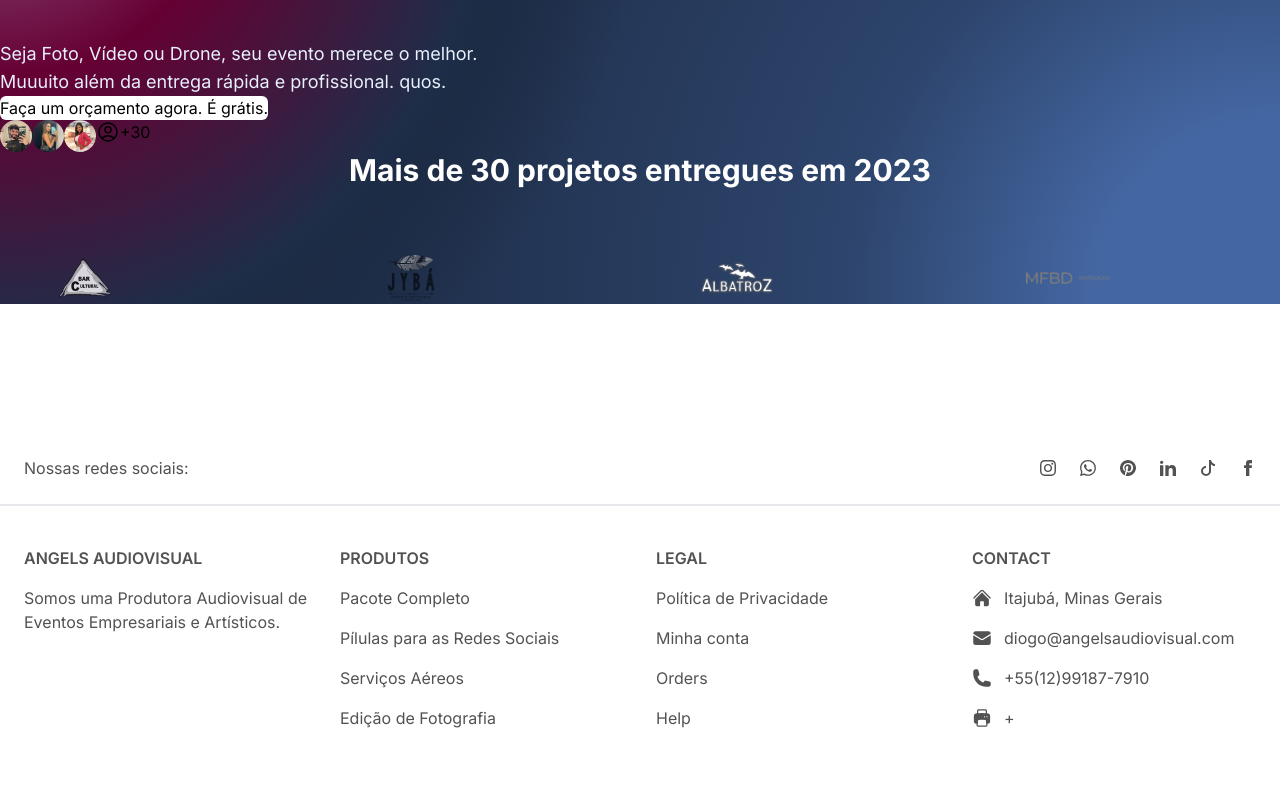
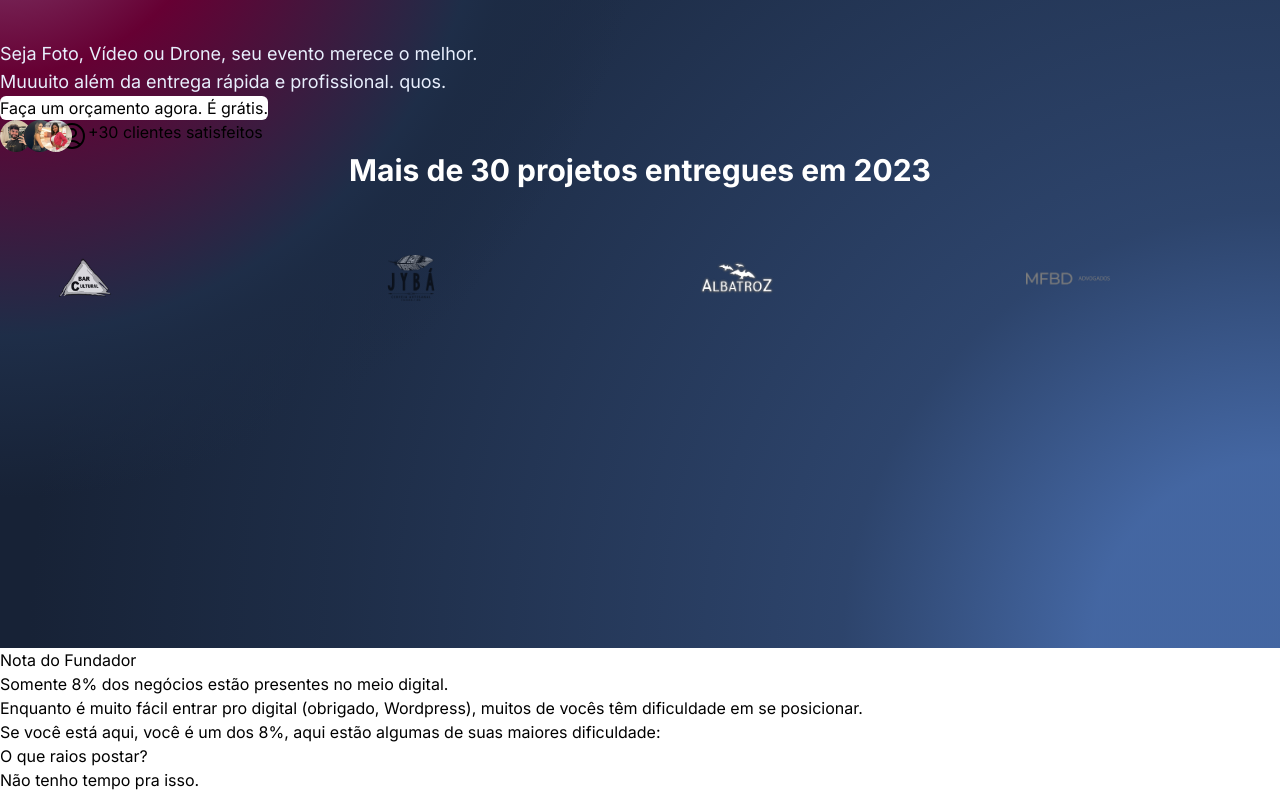
Before and after one commit to diogojorgebasso/angelsaudiovisual, a Next.js app: page / in a window 1280 px wide. Shown: the part 240-1035 px from the top of the page. Built offline with nearby package versions, Linux system fonts and the light colour scheme; no server answers.

Commit message:
trying to update site
Signed-off-by: Diogo Jorge Basso <00a9d4c1-b21e-4e56-a261-9a64648e99c1@anonaddy.me>

```diff
--- a/app/page.tsx
+++ b/app/page.tsx
@@ -5,9 +5,9 @@ import YouTubeFrame from '@/components/Hero/YouTubeFrame';
 
 export default function Page() {
   return (
-    <main>
+    <main className="grid justify-items-stretch ">
       <section className="background-radial-gradient">
-        <div className="container mx-auto">
+        <div className="h-full h-screen container mx-auto">
           <div className="grid items-center gap-12 lg:grid-cols-2">
             <div className="mt-12 lg:mt-0">
               <h1 className="mb-12 text-5xl font-bold tracking-tight text-[hsl(218,81%,95%)] md:text-6xl xl:text-7xl">
@@ -23,17 +23,18 @@ export default function Page() {
                 className="rounded-md bg-white"
               >Faça um orçamento agora. É grátis.
               </button>
-              <div className="flex ">
+              <div className="flex relative">
                 <Image src="/clientes/gustavo-hermeto.jpeg" height={32} width={32} alt="Gustavo Hermeto, atual presidente do DA" className="rounded-full" />
-                <Image src="/clientes/giovanna-leone.jpeg" height={32} width={32} alt="Giovanna Leone, atual presidente do Albatroz" className=" rounded-full" />
-                <Image src="/clientes/raquel-beyoha.jpeg" height={32} width={32} alt="Raquel Beyoha, atual presidente do EPA" className="rounded-full" />
-                <svg xmlns="http://www.w3.org/2000/svg" fill="none" viewBox="0 0 24 24" strokeWidth="1.5" stroke="currentColor" className="w-6 h-6">
+                <Image src="/clientes/giovanna-leone.jpeg" height={32} width={32} alt="Giovanna Leone, atual presidente do Albatroz" className="  -mx-2 rounded-full" />
+                <Image src="/clientes/raquel-beyoha.jpeg" height={32} width={32} alt="Raquel Beyoha, atual presidente do EPA" className="z-10 -mx-2 rounded-full" />
+                <svg xmlns="http://www.w3.org/2000/svg" fill="none" viewBox="0 0 24 24" strokeWidth="1.5" stroke="currentColor" className="z-0 -mx-2 w-8 h-8">
                   <path strokeLinecap="round" strokeLinejoin="round" d="M17.982 18.725A7.488 7.488 0 0012 15.75a7.488 7.488 0 00-5.982 2.975m11.963 0a9 9 0 10-11.963 0m11.963 0A8.966 8.966 0 0112 21a8.966 8.966 0 01-5.982-2.275M15 9.75a3 3 0 11-6 0 3 3 0 016 0z" />
-                </svg>+30
+                </svg>
+                <p className="mx-2">+30 clientes satisfeitos</p>
               </div>
             </div>
           </div>
-        </div>
+
           <div className="mb-32 text-center">
             <h2 className="mb-16 text-3xl text-white font-bold">
               Mais de 30 projetos entregues em 2023
@@ -63,7 +64,32 @@ export default function Page() {
               </div>
             </div>
           </div>
+        </div>
+
       </section>
+
+      {/* Founder's Note */}
+      <div className="justify-self-auto  ">
+        <h2> Nota do Fundador</h2>
+        <p>Somente 8% dos negócios estão presentes no meio digital.</p>
+        <p>Enquanto é muito fácil entrar pro digital (obrigado, Wordpress), muitos de vocês têm
+          dificuldade em se posicionar.
+        </p>
+        <p>
+          Se você está aqui, você é um dos 8%,  aqui estão algumas de suas maiores dificuldade:
+        </p>
+        <ol>
+          <li>
+            O que raios postar?
+          </li>
+          <li>
+            Não tenho tempo pra isso.
+          </li>
+          <li>
+            Não sei como fazer.
+          </li>
+        </ol>
+      </div>
     </main>
   );
 }
--- a/app/perfil/page.tsx
+++ b/app/perfil/page.tsx
@@ -2,7 +2,6 @@
 
 import React from 'react';
 import { useRouter } from 'next/navigation';
-import { Button } from '@mantine/core';
 import { useAuthContext } from '../../context/AuthContext';
 import SignOut from '@/firebase/auth/signout';
 
@@ -18,8 +17,8 @@ export default function Page() {
     <div>
       <h1>Seu perfil</h1>
       <p>{user?.email}</p>
-      <Button onClick={() => router.push('/produtos')}>Ver produtos</Button>
-      <Button onClick={() => SignOut()}>Sair</Button>
+      <button type="button" onClick={() => router.push('/produtos')}>Ver produtos</button>
+      <button type="button" onClick={() => SignOut()}>Sair</button>
     </div>
   );
 }
```
Also changed, not shown: app/(autentificação)/cadastrar/page.tsx (renamed from app/cadastrar/page.tsx), app/(autentificação)/entrar/page.tsx (renamed from app/entrar/page.tsx). Lines whose indentation alone changed are shown as unchanged.
